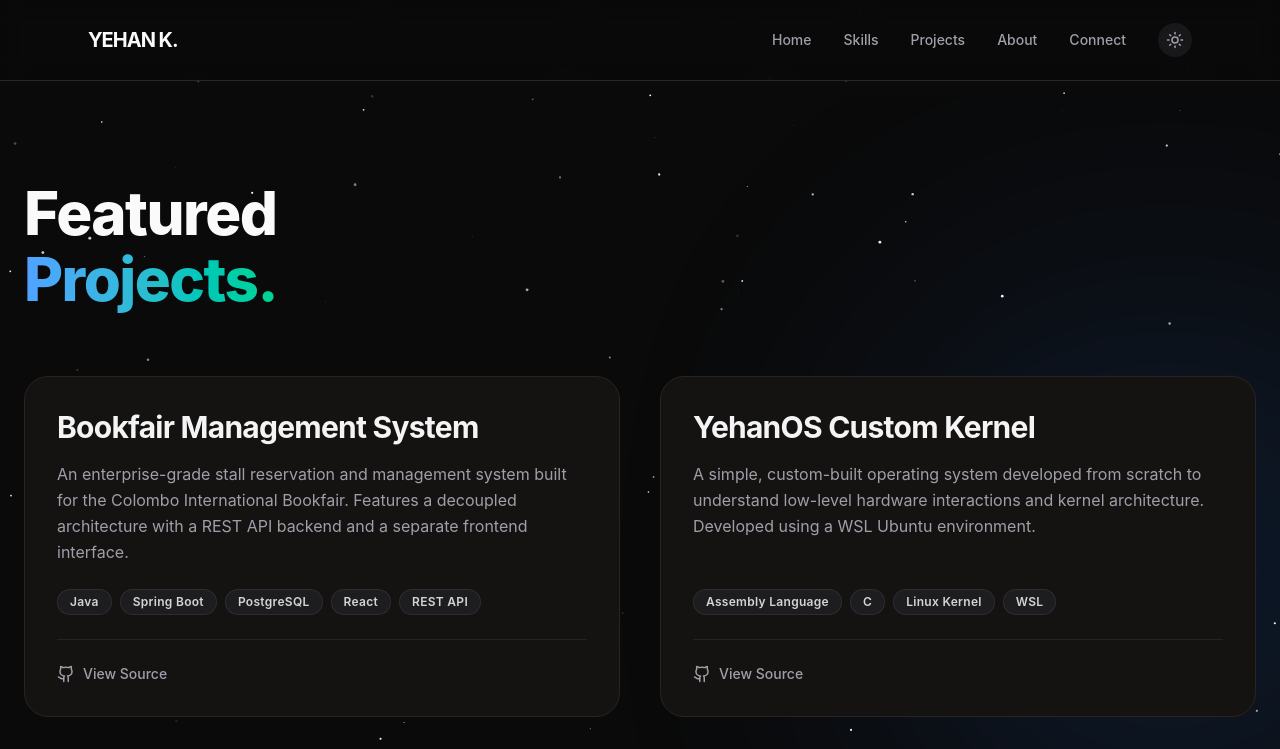
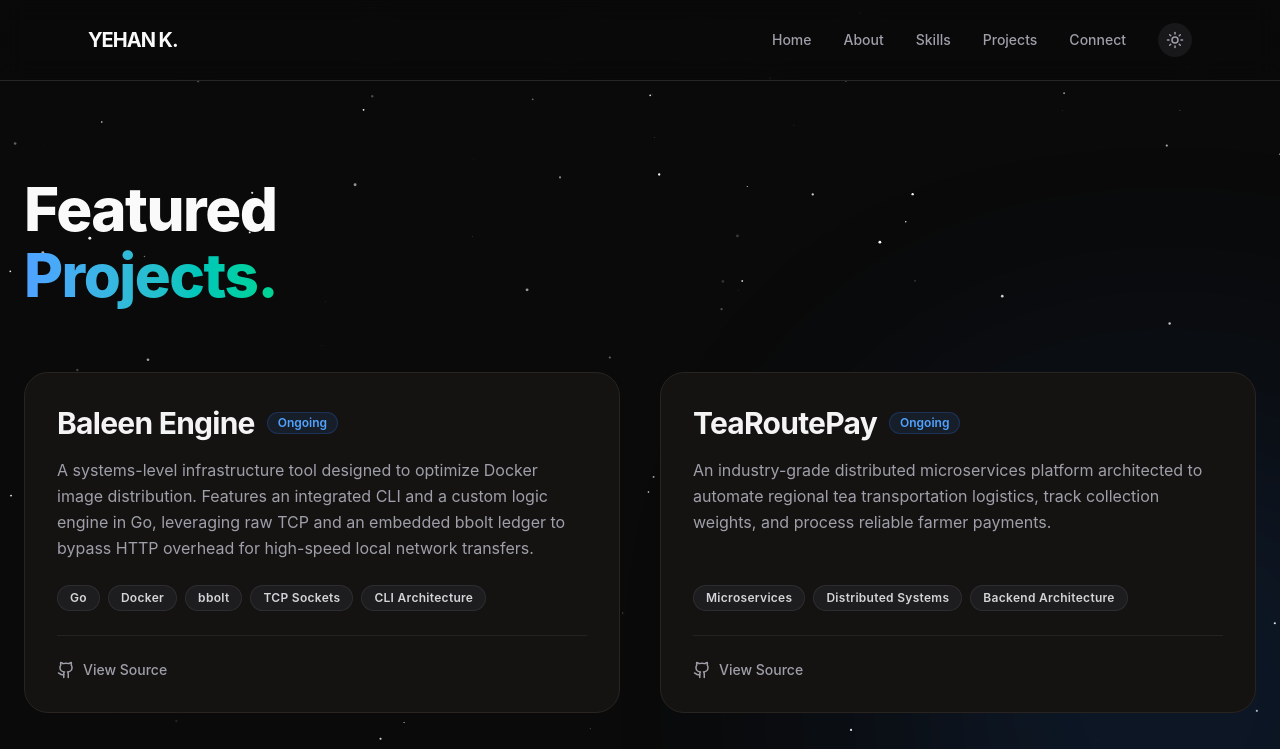
Before and after one commit to BGYKanishka/portfolio_site, a React (Vite) app: page /projects in a window 1280 px wide. Shown: the top 749 px of the page. Built offline with nearby package versions, Linux system fonts and the light colour scheme.

Commit message:
feat: update navigation order, hero focus areas, and project status badges

```diff
--- a/src/components/Header.jsx
+++ b/src/components/Header.jsx
@@ -14,9 +14,9 @@ export default function Header({ isDark, toggleTheme }) {
 
   const navLinks = [
     { name: 'Home', path: '/' },
+    { name: 'About', path: '/about' },
     { name: 'Skills', path: '/skills' },
     { name: 'Projects', path: '/projects' },
-    { name: 'About', path: '/about' },
     { name: 'Connect', path: '/contact' },
   ];
 
--- a/src/data/projectsData.js
+++ b/src/data/projectsData.js
@@ -1,20 +1,43 @@
 export const projectsData = [
   {
     id: 1,
+    title: "Baleen Engine",
+    description: "A systems-level infrastructure tool designed to optimize Docker image distribution. Features an integrated CLI and a custom logic engine in Go, leveraging raw TCP and an embedded bbolt ledger to bypass HTTP overhead for high-speed local network transfers.",
+    techStack: ["Go", "Docker", "bbolt", "TCP Sockets", "CLI Architecture"],
+    githubLink: "https://github.com/BGYKanishka/baleen-engine",
+    liveLink: null,
+    featured: true,
+    status: "Ongoing"
+  },
+  {
+    id: 2,
+    title: "TeaRoutePay",
+    description: "An industry-grade distributed microservices platform architected to automate regional tea transportation logistics, track collection weights, and process reliable farmer payments.",
+    techStack: ["Microservices", "Distributed Systems", "Backend Architecture"],
+    githubLink: "https://github.com/seng31242-tea-route-pay-2026/tea-collection-payment-system",
+    liveLink: null,
+    featured: true,
+    status: "Ongoing"
+  },
+  {
+    id: 3,
     title: "Bookfair Management System",
     description: "An enterprise-grade stall reservation and management system built for the Colombo International Bookfair. Features a decoupled architecture with a REST API backend and a separate frontend interface.",
     techStack: ["Java", "Spring Boot", "PostgreSQL", "React", "REST API"],
     githubLink: "https://github.com/BGYKanishka/architecture_project",
     liveLink: null,
-    featured: true
+    featured: true,
+    status: "Completed"
   },
   {
-    id: 2,
+    id: 4,
     title: "YehanOS Custom Kernel",
     description: "A simple, custom-built operating system developed from scratch to understand low-level hardware interactions and kernel architecture. Developed using a WSL Ubuntu environment.",
     techStack: ["Assembly Language", "C", "Linux Kernel", "WSL"],
     githubLink: "https://github.com/BGYKanishka/YehanOS",
     liveLink: null,
-    featured: false
+    featured: false,
+    status: "Completed"
   }
+
 ];
--- a/src/data/skillsData.js
+++ b/src/data/skillsData.js
@@ -48,8 +48,8 @@ export const skillsData = [
       { title: "IntelliJ IDEA", level: "Advanced", icon: "https://raw.githubusercontent.com/devicons/devicon/master/icons/intellij/intellij-original.svg" },
       { title: "VS Code", level: "Advanced", icon: "https://www.vectorlogo.zone/logos/visualstudio_code/visualstudio_code-icon.svg" },
       { title: "Android Studio", level: "Intermediate", icon: "https://raw.githubusercontent.com/devicons/devicon/master/icons/androidstudio/androidstudio-original.svg" },
-      { title: "Xcode", level: "Intermediate", icon: "https://raw.githubusercontent.com/devicons/devicon/master/icons/xcode/xcode-original.svg" },
-      { title: "PyCharm", level: "Intermediate", icon: "https://raw.githubusercontent.com/devicons/devicon/master/icons/pycharm/pycharm-original.svg" }
+      { title: "Xcode", level: "Beginner", icon: "https://raw.githubusercontent.com/devicons/devicon/master/icons/xcode/xcode-original.svg" },
+      { title: "PyCharm", level: "Beginner", icon: "https://raw.githubusercontent.com/devicons/devicon/master/icons/pycharm/pycharm-original.svg" }
     ]
   }
 ];
--- a/src/pages/HeroSection.jsx
+++ b/src/pages/HeroSection.jsx
@@ -1,5 +1,5 @@
 import React from 'react';
-import { ArrowRight, Download, Eye, Cpu, Network, Code } from 'lucide-react';
+import { ArrowRight, Download, Cpu, Network, Code, Terminal } from 'lucide-react';
 import { Link } from 'react-router-dom';
 
 export default function HeroSection() {
@@ -41,26 +41,6 @@ export default function HeroSection() {
             <div className="grid grid-cols-1 sm:grid-cols-2 gap-x-6 gap-y-6">
 
               <div className="flex items-start space-x-4">
-                <div className="p-2.5 bg-blue-100 dark:bg-blue-900/30 text-blue-600 dark:text-blue-400 rounded-lg shrink-0">
-                  <Eye size={20} />
-                </div>
-                <div>
-                  <h4 className="font-semibold text-zinc-900 dark:text-zinc-100 text-base">Computer Vision</h4>
-                  <p className="text-sm text-zinc-500 dark:text-zinc-400 mt-1.5 leading-relaxed">AI detection & real-time processing.</p>
-                </div>
-              </div>
-
-              <div className="flex items-start space-x-4">
-                <div className="p-2.5 bg-emerald-100 dark:bg-emerald-900/30 text-emerald-600 dark:text-emerald-400 rounded-lg shrink-0">
-                  <Cpu size={20} />
-                </div>
-                <div>
-                  <h4 className="font-semibold text-zinc-900 dark:text-zinc-100 text-base">IoT & Embedded</h4>
-                  <p className="text-sm text-zinc-500 dark:text-zinc-400 mt-1.5 leading-relaxed">RFID, sensors & hardware integration.</p>
-                </div>
-              </div>
-
-              <div className="flex items-start space-x-4">
                 <div className="p-2.5 bg-purple-100 dark:bg-purple-900/30 text-purple-600 dark:text-purple-400 rounded-lg shrink-0">
                   <Network size={20} />
                 </div>
@@ -77,6 +57,26 @@ export default function HeroSection() {
                 <div>
                   <h4 className="font-semibold text-zinc-900 dark:text-zinc-100 text-base">Full Stack Web</h4>
                   <p className="text-sm text-zinc-500 dark:text-zinc-400 mt-1.5 leading-relaxed">React, Node.js & Spring Boot apps.</p>
+                </div>
+              </div>
+
+              <div className="flex items-start space-x-4">
+                <div className="p-2.5 bg-blue-100 dark:bg-blue-900/30 text-blue-600 dark:text-blue-400 rounded-lg shrink-0">
+                  <Terminal size={20} />
+                </div>
+                <div>
+                  <h4 className="font-semibold text-zinc-900 dark:text-zinc-100 text-base">Systems Engineering</h4>
+                  <p className="text-sm text-zinc-500 dark:text-zinc-400 mt-1.5 leading-relaxed">Custom logic engines & low-level protocols.</p>
+                </div>
+              </div>
+
+              <div className="flex items-start space-x-4">
+                <div className="p-2.5 bg-emerald-100 dark:bg-emerald-900/30 text-emerald-600 dark:text-emerald-400 rounded-lg shrink-0">
+                  <Cpu size={20} />
+                </div>
+                <div>
+                  <h4 className="font-semibold text-zinc-900 dark:text-zinc-100 text-base">IoT & Embedded</h4>
+                  <p className="text-sm text-zinc-500 dark:text-zinc-400 mt-1.5 leading-relaxed">RFID, sensors & hardware integration.</p>
                 </div>
               </div>
 
--- a/src/pages/ProjectsSection.jsx
+++ b/src/pages/ProjectsSection.jsx
@@ -38,9 +38,20 @@ export default function ProjectsSection() {
 
               <div className="p-6 md:p-8 flex flex-col flex-grow">
 
-                <h3 className="text-2xl md:text-3xl font-bold text-zinc-900 dark:text-zinc-100 tracking-tight mb-4 group-hover:text-blue-600 dark:group-hover:text-blue-400 transition-colors">
-                  {project.title}
-                </h3>
+                <div className="flex flex-wrap items-center gap-3 mb-4">
+                  <h3 className="text-2xl md:text-3xl font-bold text-zinc-900 dark:text-zinc-100 tracking-tight group-hover:text-blue-600 dark:group-hover:text-blue-400 transition-colors">
+                    {project.title}
+                  </h3>
+                  {project.status && (
+                    <span className={`inline-flex items-center px-2.5 py-0.5 rounded-full text-xs font-semibold border transition-colors duration-300 ${
+                      project.status === 'Completed'
+                        ? 'bg-emerald-50 dark:bg-emerald-500/10 text-emerald-600 dark:text-emerald-400 border-emerald-200/50 dark:border-emerald-500/20'
+                        : 'bg-blue-50 dark:bg-blue-500/10 text-blue-600 dark:text-blue-400 border-blue-200/50 dark:border-blue-500/20'
+                    }`}>
+                      {project.status}
+                    </span>
+                  )}
+                </div>
 
                 <p className="text-zinc-600 dark:text-zinc-400 text-base leading-relaxed mb-6 flex-grow">
                   {project.description}
```
